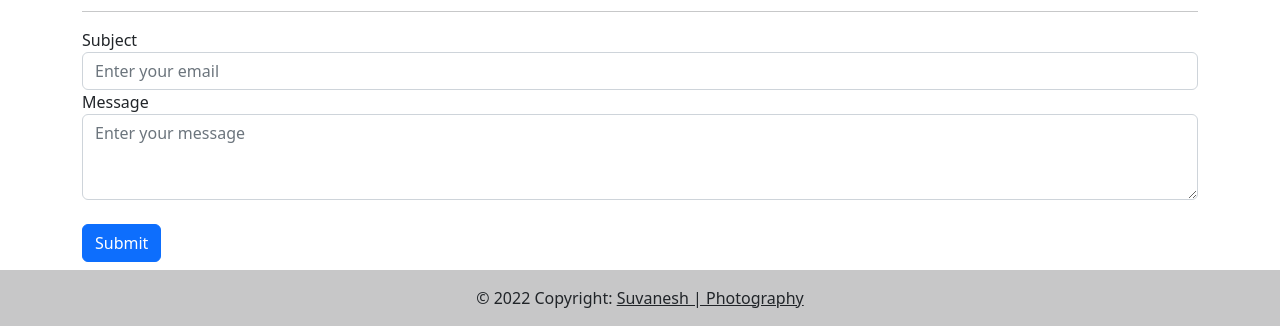
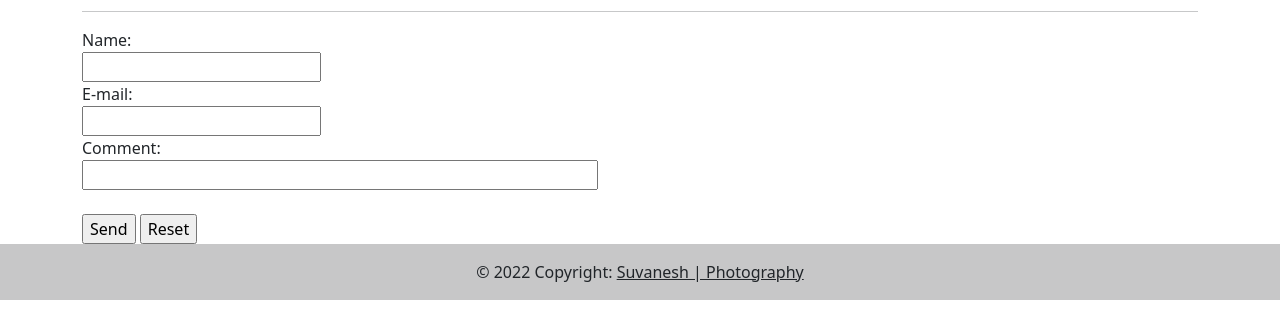
Before and after one commit to SuvaneshR/SuvaneshR.github.io, a plain HTML site: page contact.html in a window 1280 px wide. Shown: the part 536-862 px from the top of the page. After the commit the page ends 836 px from the top, so only its background shows below. Drawn offline with nearby package versions, Linux system fonts and the light colour scheme; a web font is replaced by a local one.

Commit message:
Update contact.html

```diff
--- a/contact.html
+++ b/contact.html
@@ -84,30 +84,16 @@
       </div>
       <div class="row">
         <div class="col-md-12">
-          <form action="mailto:photography.suvanesh@gmail.com" method="get" class="pb-2">
-            <div class="form-group">
-              <label for="subject">Subject</label>
-              <input
-                type="text"
-                class="form-control"
-                id="subject"
-                name="subject"
-                placeholder="Enter your email"
-              />
-            </div>
-            <div class="form-group">
-              <label for="message">Message</label>
-              <textarea
-                class="form-control"
-                id="message"
-                name="body"
-                rows="3"
-                placeholder="Enter your message"
-              ></textarea>
-            </div>
-            <br />
-            <button type="submit" class="btn btn-primary">Submit</button>
-          </form>
+          <form action="mailto:someone@example.com" method="post" enctype="text/plain">
+Name:<br>
+<input type="text" name="name"><br>
+E-mail:<br>
+<input type="text" name="mail"><br>
+Comment:<br>
+<input type="text" name="comment" size="50"><br><br>
+<input type="submit" value="Send">
+<input type="reset" value="Reset">
+</form>
         </div>
       </div>
     </div>
```
